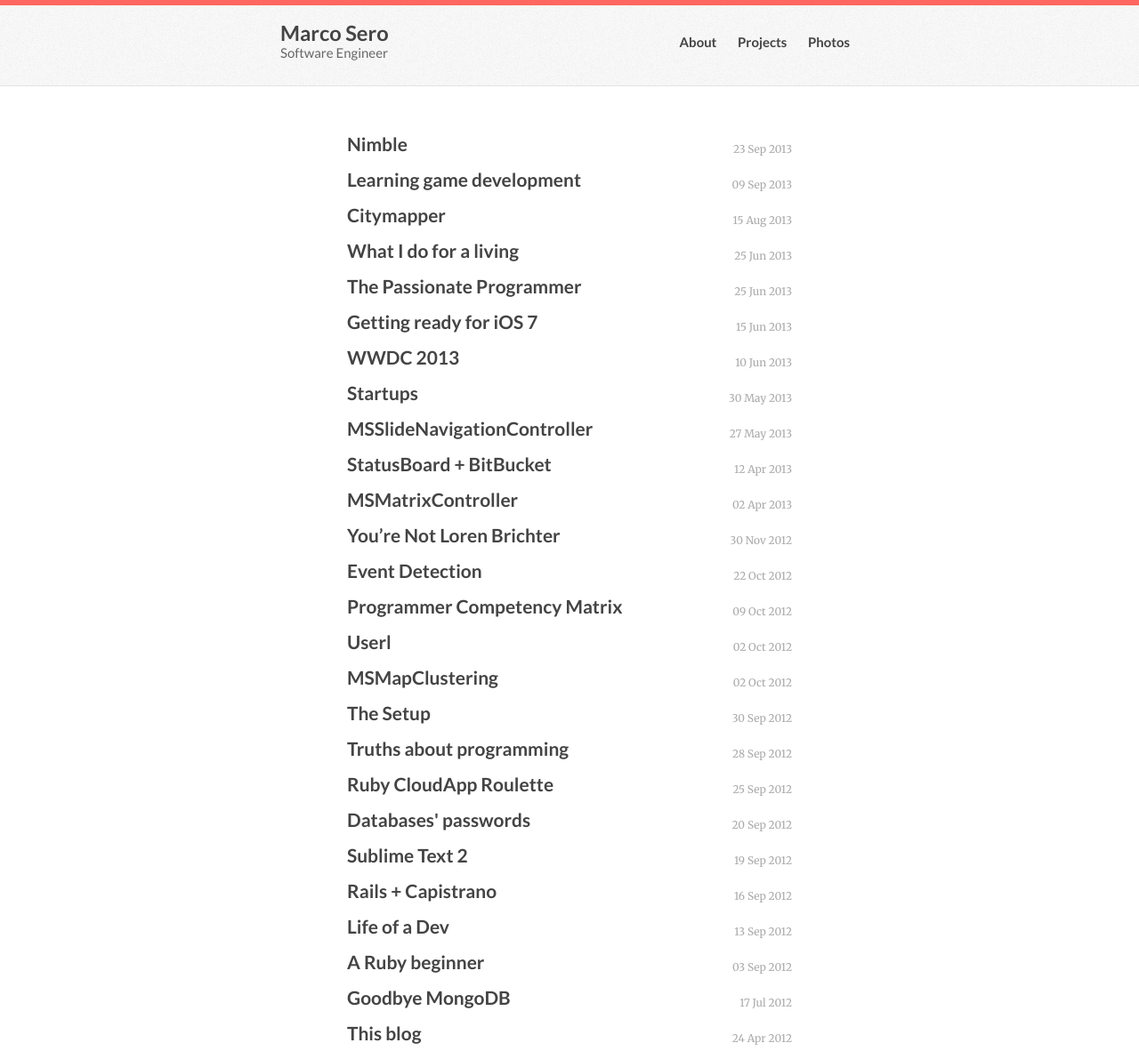
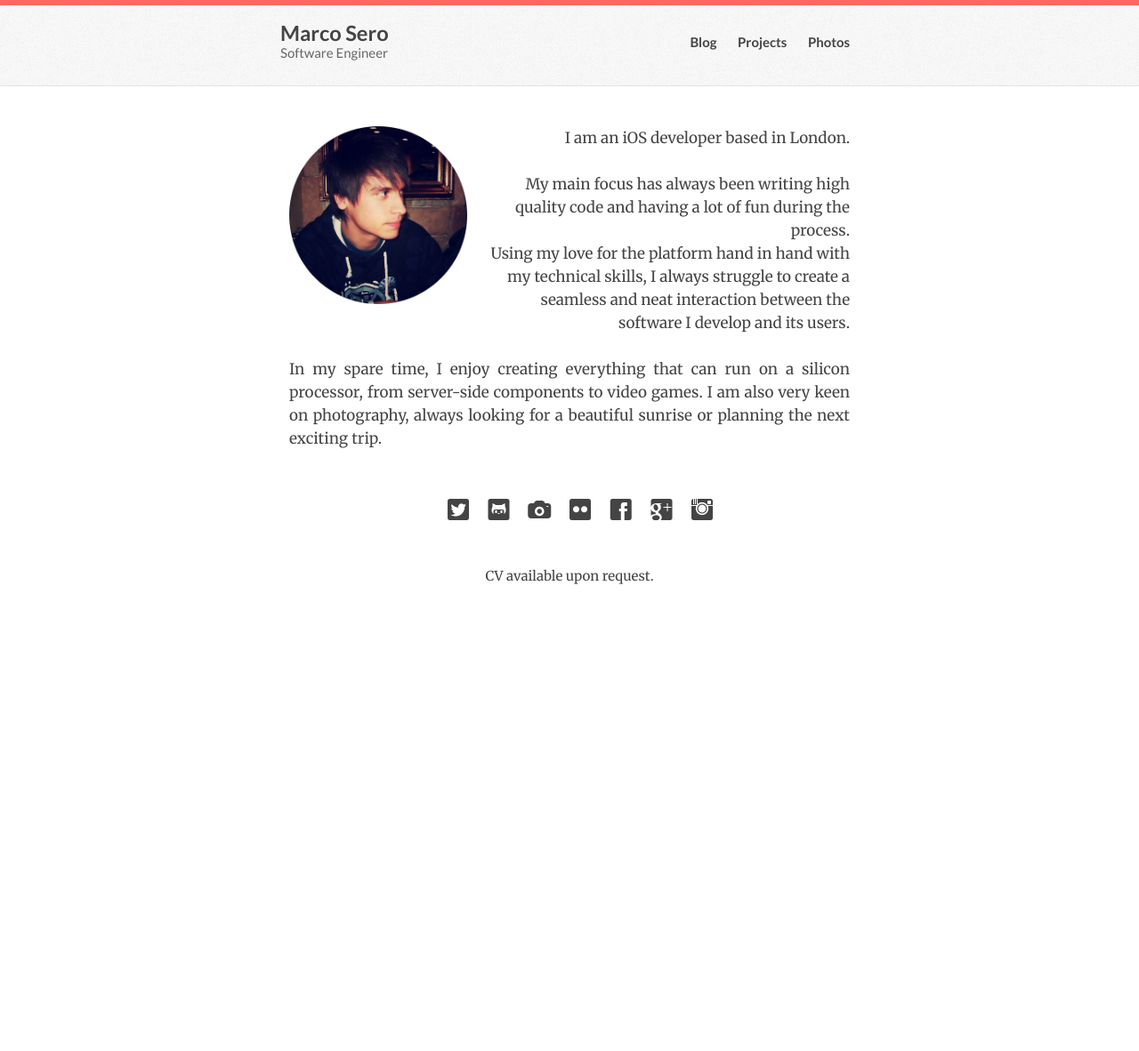
Before and after one commit to MarcoSero/marcosero.github.io, a Jekyll site: the page built from index.html, in a window 1280 px wide. Shown: the whole page at 89% size. Built offline with Jekyll 4.4.1, drawn with Linux system fonts in a browser that asks for light colours; Markdown is read by kramdown in place of the engine named in the settings; the list of posts is cut into pages by our own code; after the commit the page ends 900 px from its top, so only the background shows below that.

Commit message:
got a good looking home page

```diff
--- a/_layouts/default.html
+++ b/_layouts/default.html
@@ -54,7 +54,7 @@
 
                 <div id="menu">
                   <ul id="header_nav">
-                    <li><a href="/about/" title="About" ><i></i> <span>About</span></a></li>
+                    <li><a href="/blog/" title="Blog" ><i></i> <span>Blog</span></a></li>
                     <li><a href="/projects/" title="Projects" ><i></i> <span>Projects</span></a></li>
                     <li><a href="http://500px.com/marcosero" target="_blank"><i></i> <span>Photos</span></a></li>
                   </ul>
--- a/css/main.css
+++ b/css/main.css
@@ -38,20 +38,43 @@
   color: #444;
 }
 
-.main_bio {
-  height: 200px;
+.bio_home {
+  height: 400px;
 }
 
-.avatar {
-  float: left;
+img.avatar {
+  padding-right: 20px;
 }
-.bio {
-  float: right;
+
+.main_bio {
+  font-family: 'Merriweather', Georgia, serif;
+  color: #444;
+  font-size: 17px;
+  font-weight: 400;
+  line-height: 26px;
+}
+
+.main_bio_1 {
   text-align: right;
+}
+
+.socials {
+  text-align: center;
+  font-size: 24px;
+}
+
+.glyphicons {
+  margin: 20px;
+}
+
+.cv {
   font-family: 'Merriweather', Georgia, serif;
-}
-.cv {
-  font-size: 0.9em;
+  color: #444;
+  font-size: 15px;
+  font-weight: 400;
+  line-height: 26px;
+  text-align: center;
+  margin: 50px;
 }
 
 /*****************************************************************************/
--- a/index.html
+++ b/index.html
@@ -6,10 +6,32 @@
 <div class="home">
 
 
-  <ul class="posts">
-    {% for post in site.posts %}
-   	<li><a href="{{ post.url }}" class="post_title_archive">{{ post.title }}</a> <span class="date_archive">{{ post.date | date_to_string }}</span>  </li>
-    {% endfor %}
-  </ul>
+    <div class="bio_home">
+      <div class="avatar">
+
+      </div>
+      <div class="main_bio">
+        <div class="main_bio_1">
+        <img src="/images/avatar.png" width="200px" align="left" class="avatar">
+          I am an iOS developer based in London.<br> <br>
+          My main focus has always been writing high quality code and having a lot of fun during the process.<br>
+          Using my love for the platform hand in hand with my technical skills, I always struggle to create a seamless and neat interaction between the software I develop and its users.<br><br>
+        </div>
+        <div class="main_bio_2">
+          In my spare time, I enjoy creating everything that can run on a silicon processor, from server-side components to video games. I am also very keen on photography, always looking for a beautiful sunrise or planning the next exciting trip.
+      </div>
+      </div>
+    </div>
+
+    <div class="socials">
+      <a href="https://www.twitter.com/marcosero" target="_blank" class="btn transparent" onClick="_gaq.push(['_trackEvent', 'Link', 'socials', 'Twitter']);"><span class="glyphicons icon-large twitter"><i></i></span></a>
+      <a href="https://www.github.com/marcosero" target="_blank" class="btn transparent" onClick="_gaq.push(['_trackEvent', 'Link', 'socials', 'Github']);"><span class="glyphicons github large"><i></i></span></a>
+      <a href="http://500px.com/marcosero" target="_blank" class="btn transparent" onClick="_gaq.push(['_trackEvent', 'Link', 'socials', '500px']);"><span class="glyphicons camera"><i></i></span></a>
+      <a href="http://flickr.com/marcosero" target="_blank" class="btn transparent" onClick="_gaq.push(['_trackEvent', 'Link', 'socials', 'Flickr']);"><span class="glyphicons flickr"><i></i></span></a>
+      <a href="https://www.facebook.com/marco.sero" target="_blank" class="btn transparent" onClick="_gaq.push(['_trackEvent', 'Link', 'socials', 'Facebook']);"><span class="glyphicons facebook"><i></i></span></a>
+      <a href="https://plus.google.com/115407302284917519417/posts" target="_blank" class="btn transparent" onClick="_gaq.push(['_trackEvent', 'Link', 'socials', 'Google Plus']);"><span class="glyphicons google_plus"><i></i></span></a>
+      <a href="http://instagram.com/marcosero" target="_blank" class="btn transparent" onClick="_gaq.push(['_trackEvent', 'Link', 'socials', 'Instagram']);"><span class="glyphicons instagram"><i></i></span></a>
+    </div>
+    <div class="cv">CV available upon request.</div>
 
 </div>
```
Also changed, not shown: about/index.html (deleted, +0 -19 lines), blog/index.html (added, +14 -0 lines).
